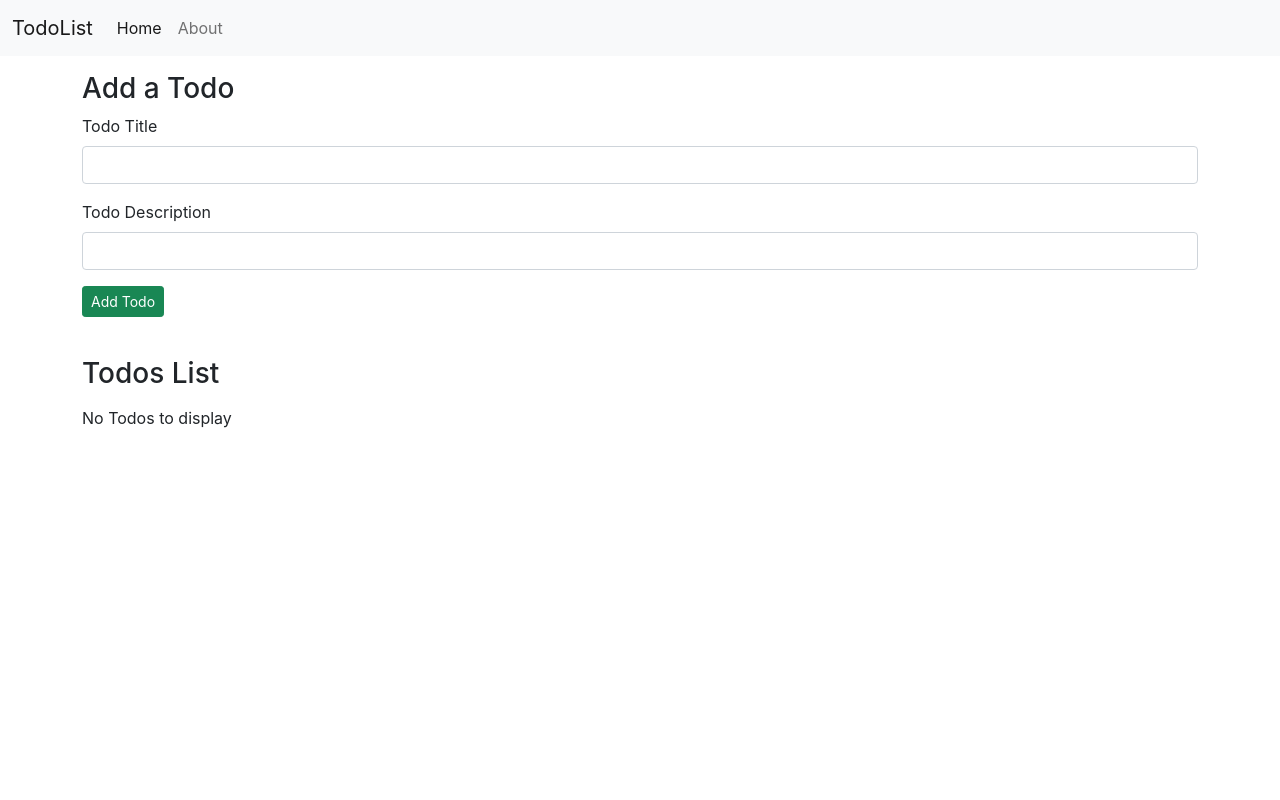
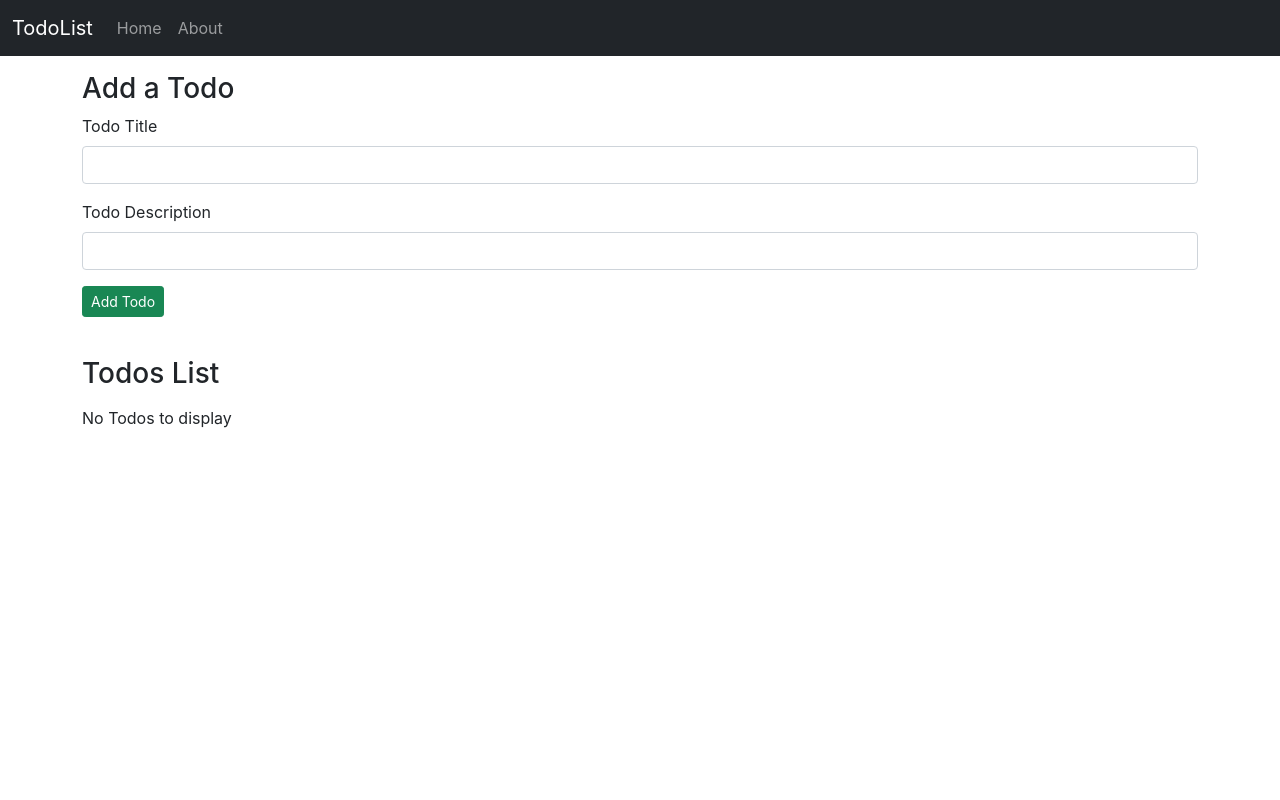
Before and after one commit to TrixCoder/TodoList, a React (Create React App) app: page / in a window 1280 px wide. Shown: the top 800 px of the page. Built offline with nearby package versions, Linux system fonts and the light colour scheme.

Commit message:
Minor updates

```diff
--- a/public/index.html
+++ b/public/index.html
@@ -14,7 +14,7 @@
     <link rel="manifest" href="%PUBLIC_URL%/manifest.json" />
     <!-- Bootstrap CSS -->
     <link href="https://cdn.jsdelivr.net/npm/bootstrap@5.0.0-beta3/dist/css/bootstrap.min.css" rel="stylesheet" integrity="sha384-eOJMYsd53ii+scO/bJGFsiCZc+5NDVN2yr8+0RDqr0Ql0h+rP48ckxlpbzKgwra6" crossorigin="anonymous">
-    <title>Todos List | CodeWithHarry</title>
+    <title>Todos List</title>
   </head>
   <body>
     <noscript>You need to enable JavaScript to run this app.</noscript>
--- a/src/MyComponents/Header.js
+++ b/src/MyComponents/Header.js
@@ -4,7 +4,7 @@ import { Link } from "react-router-dom";
 
 export default function Header(props) {
     return (
-        <nav className="navbar navbar-expand-lg navbar-light bg-light">
+        <nav className="navbar navbar-expand-lg navbar-dark bg-dark">
         <div className="container-fluid">
           <Link className="navbar-brand" to="/">{props.title}</Link>
           <button className="navbar-toggler" type="button" data-bs-toggle="collapse" data-bs-target="#navbarSupportedContent" aria-controls="navbarSupportedContent" aria-expanded="false" aria-label="Toggle navigation">
@@ -13,7 +13,7 @@ export default function Header(props) {
           <div className="collapse navbar-collapse" id="navbarSupportedContent">
             <ul className="navbar-nav me-auto mb-2 mb-lg-0">
               <li className="nav-item">
-                <Link className="nav-link active" aria-current="page" to="/">Home</Link>
+                <Link className="nav-link" aria-current="page" to="/">Home</Link>
               </li>
               <li className="nav-item">
                 <Link className="nav-link" to="/about">About</Link>
@@ -29,7 +29,7 @@ export default function Header(props) {
     )
 }
 Header.defaultProps = {
-  title: "Your Title Here",
+  title: "DefaultTitle",
   searchBar: true
 }
 
```
